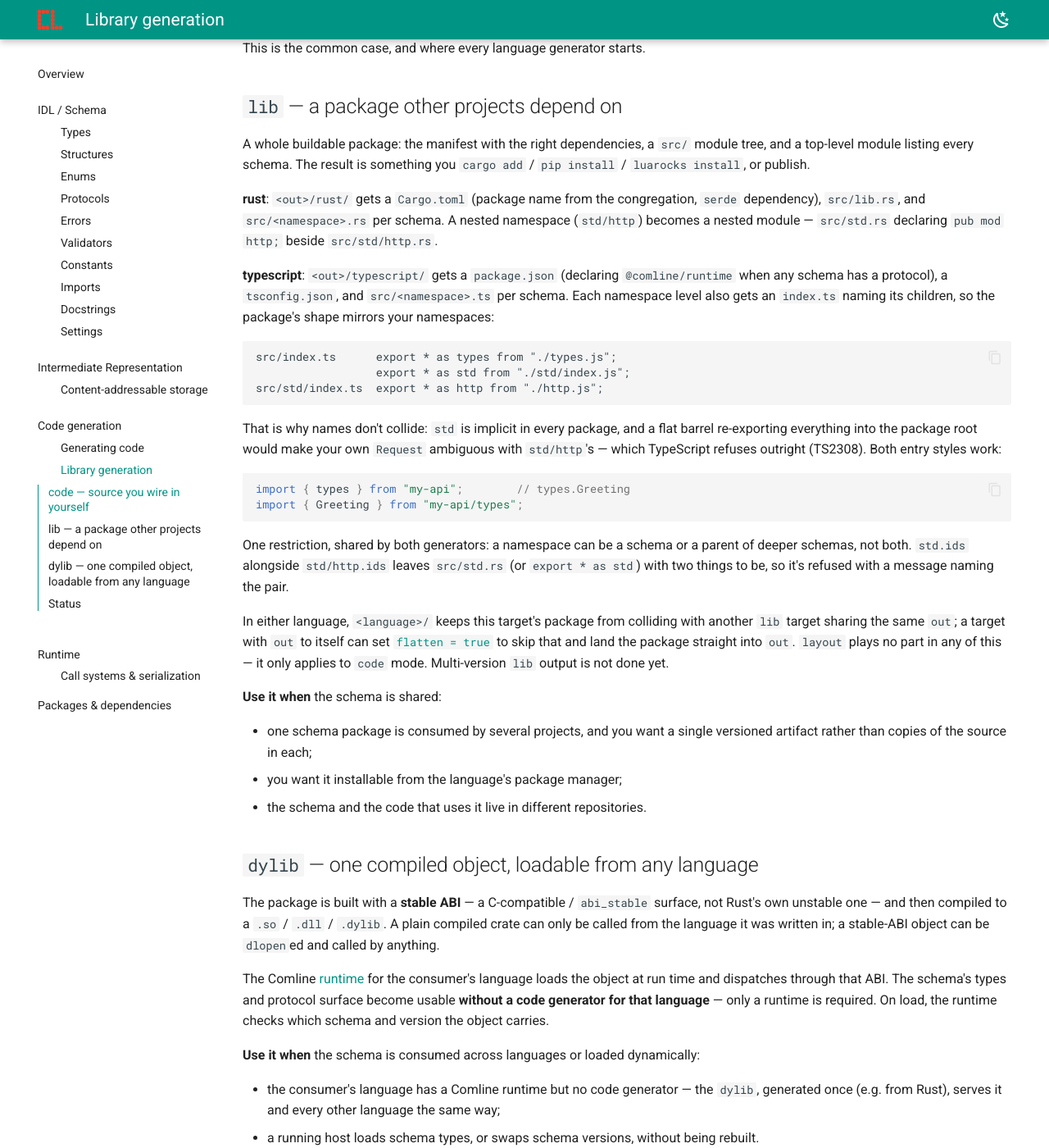
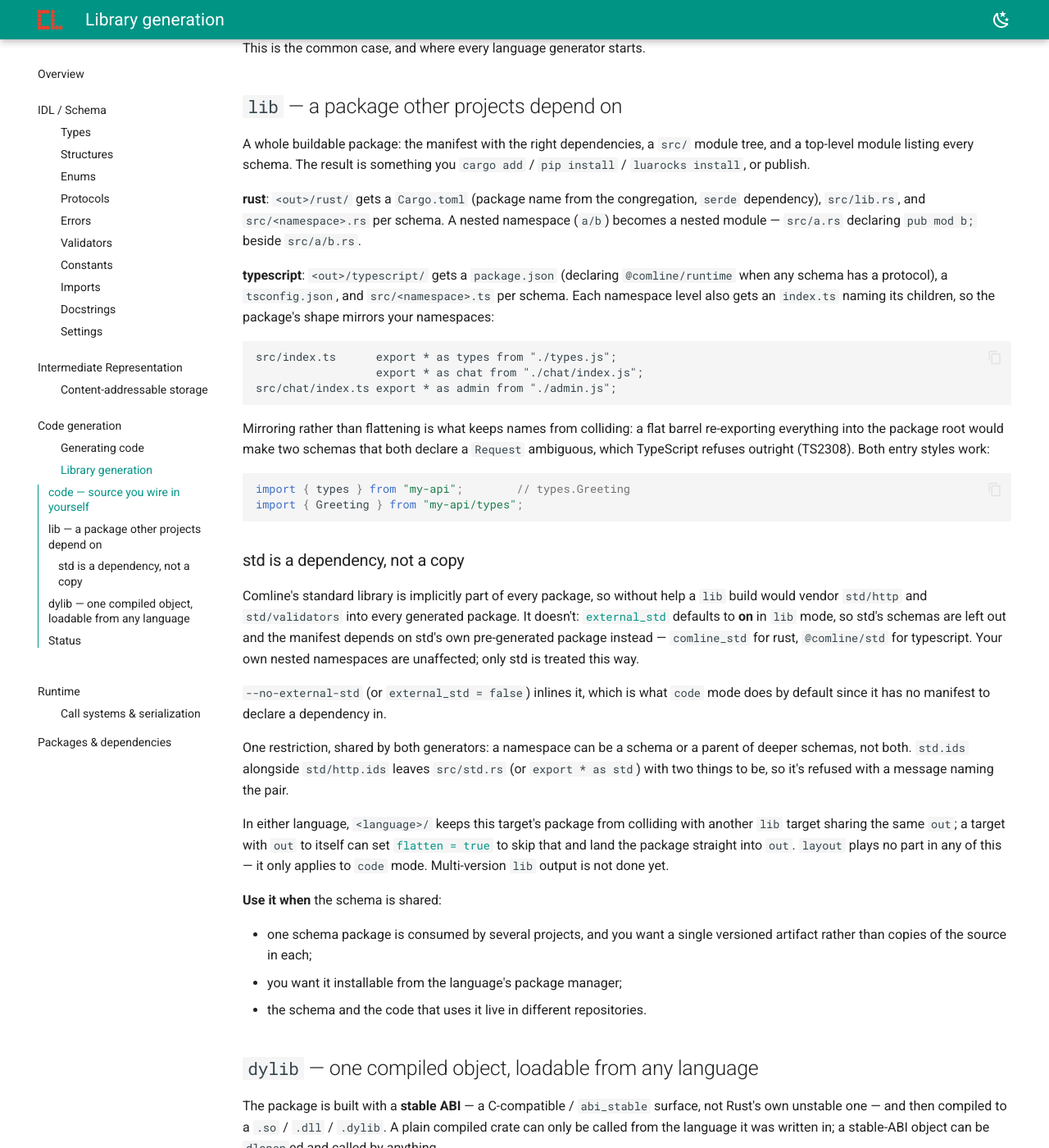
Before and after one commit to ComlineProject/docs, an MkDocs documentation site: the page built from docs/docs/guide/codegen/library-generation.md, in a window 1280 px wide and 1400 px high, scrolled down 874 px. Shown: the whole window at 82% size. Built offline with MkDocs 1.6.1 and Material for MkDocs 9.7.7, drawn with Linux system fonts in a browser that asks for light colours; the version menu is left out.

Commit message:
docs: `external_std` applies to both generators, and document two missing keys
comline-typescript#33 gave typescript its own std package (`@comline/std`,
the counterpart of `comline_std`), so `--external-std` is no longer a Rust
thing: `cli.md` said "makes generated Rust reference `comline_std`".

Two keys turned out to be undocumented in `comline-toml.md` altogether:

- `external_std` — never documented, and it defaults *on* in `lib` mode, so
  the behaviour it controls was the undocumented default
- `only` — the narrowing key cli#59 added; it reached the codegen guide but
  not the reference, and it is also the escape hatch for a declared language
  with no compiled-in generator

Both now have their own sections. The `[[generate.target]]` intro still
described a block as something you "pin or override" without saying it
doesn't decide *whether* a language is generated — the distinction cli#59
turned into an error — so that's stated here too, and the `mode` row still
claimed `lib` was rust-only.

The `lib` examples in `library-generation.md` used `std/http` to illustrate
nesting, which `external_std` now makes a misleading choice — std is exactly
the namespace a `lib` build doesn't carry. Switched to a plain nested
namespace, with std's own behaviour given its own short section.

````diff
--- a/docs/docs/guide/codegen/library-generation.md
+++ b/docs/docs/guide/codegen/library-generation.md
@@ -42,8 +42,8 @@
 
 **rust**: `<out>/rust/` gets a `Cargo.toml` (package name from the
 congregation, `serde` dependency), `src/lib.rs`, and `src/<namespace>.rs` per
-schema. A nested namespace (`std/http`) becomes a nested module —
-`src/std.rs` declaring `pub mod http;` beside `src/std/http.rs`.
+schema. A nested namespace (`a/b`) becomes a nested module — `src/a.rs`
+declaring `pub mod b;` beside `src/a/b.rs`.
 
 **typescript**: `<out>/typescript/` gets a `package.json` (declaring
 `@comline/runtime` when any schema has a protocol), a `tsconfig.json`, and
@@ -52,19 +52,34 @@
 
 ```
 src/index.ts      export * as types from "./types.js";
-                  export * as std from "./std/index.js";
-src/std/index.ts  export * as http from "./http.js";
+                  export * as chat from "./chat/index.js";
+src/chat/index.ts export * as admin from "./admin.js";
 ```
 
-That is why names don't collide: `std` is implicit in every package, and a
-flat barrel re-exporting everything into the package root would make your own
-`Request` ambiguous with `std/http`'s — which TypeScript refuses outright
+Mirroring rather than flattening is what keeps names from colliding: a flat
+barrel re-exporting everything into the package root would make two schemas
+that both declare a `Request` ambiguous, which TypeScript refuses outright
 (TS2308). Both entry styles work:
 
 ```ts
 import { types } from "my-api";        // types.Greeting
 import { Greeting } from "my-api/types";
 ```
+
+### std is a dependency, not a copy
+
+Comline's standard library is implicitly part of every package, so without
+help a `lib` build would vendor `std/http` and `std/validators` into every
+generated package. It doesn't:
+[`external_std`](../../reference/congregation/comline-toml.md#external_std)
+defaults to **on** in `lib` mode, so std's schemas are left out and the
+manifest depends on std's own pre-generated package instead —
+`comline_std` for rust, `@comline/std` for typescript. Your own nested
+namespaces are unaffected; only std is treated this way.
+
+`--no-external-std` (or `external_std = false`) inlines it, which is what
+`code` mode does by default since it has no manifest to declare a dependency
+in.
 
 One restriction, shared by both generators: a namespace can be a schema or a
 parent of deeper schemas, not both. `std.ids` alongside `std/http.ids` leaves
````
Also changed, not shown: docs/docs/guide/codegen/generating-code.md (+21 -6 lines), docs/docs/reference/cli.md (+6 -5 lines), docs/docs/reference/congregation/comline-toml.md (+55 -4 lines).
